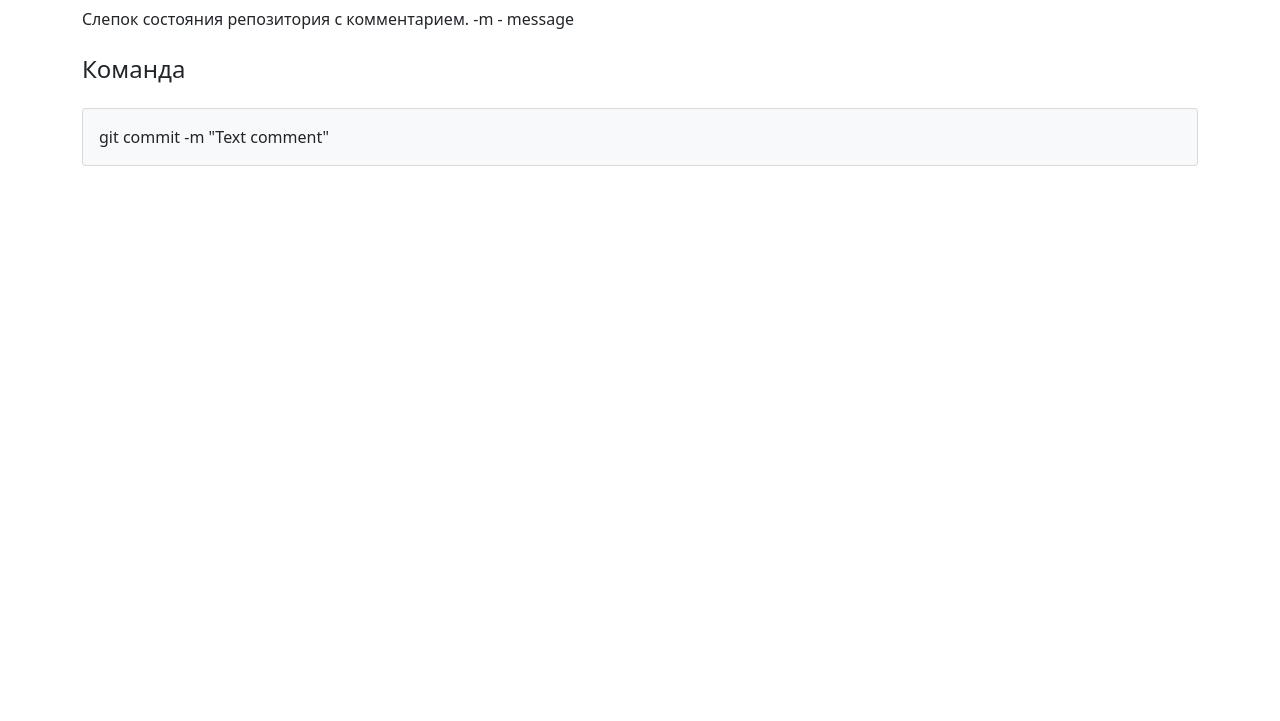
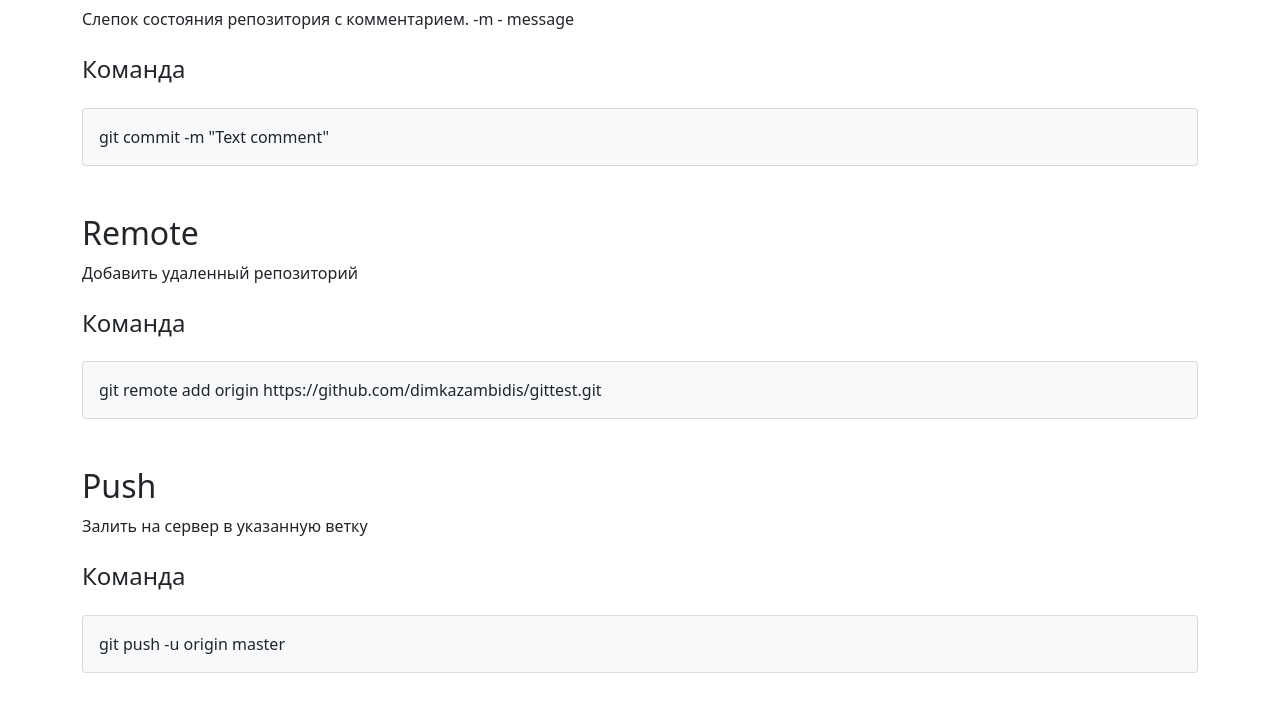
Before and after one commit to dimkazambidis/gittest, a PHP site: page / in a window 1280 px wide. Shown: the part 1192-1913 px from the top of the page. Before the commit the page ends 1358 px from the top, so only its background shows below. Run offline with PHP 8.4, Linux system fonts and the light colour scheme.

Commit message:
First commit

```diff
--- a/index.php
+++ b/index.php
@@ -64,6 +64,26 @@
                 <div class="card-body mb-0">git commit -m "Text comment"</div>
             </div>
         </section>
+
+        <section class="pt-5">
+            <h2>Remote</h2>
+            <p>Добавить удаленный репозиторий</p>
+
+            <h4 class="mt-4">Команда</h4>
+            <div class="card bg-light mt-4">
+                <div class="card-body mb-0">git remote add origin https://github.com/dimkazambidis/gittest.git</div>
+            </div>
+        </section>
+
+        <section class="pt-5">
+            <h2>Push</h2>
+            <p>Залить на сервер в указанную ветку</p>
+
+            <h4 class="mt-4">Команда</h4>
+            <div class="card bg-light mt-4">
+                <div class="card-body mb-0">git push -u origin master</div>
+            </div>
+        </section>
     </div>
 
 </body>
```
